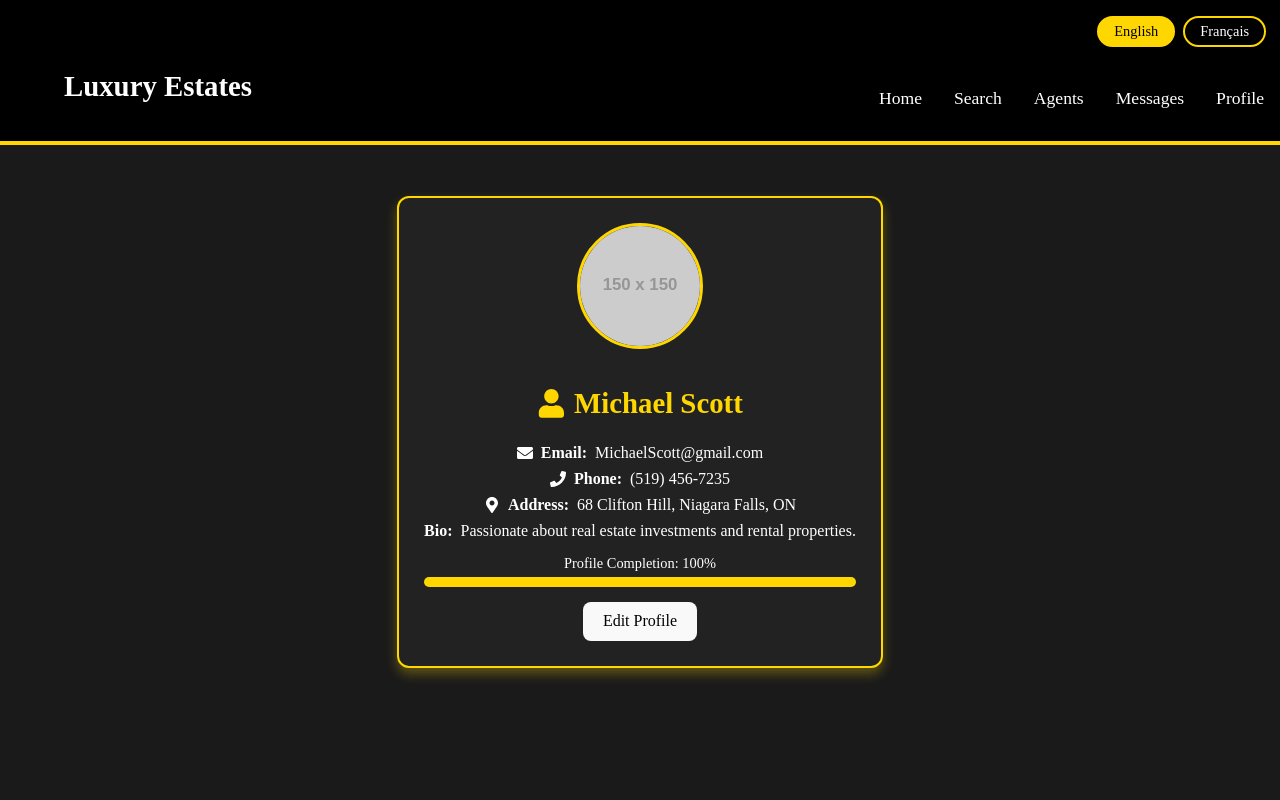
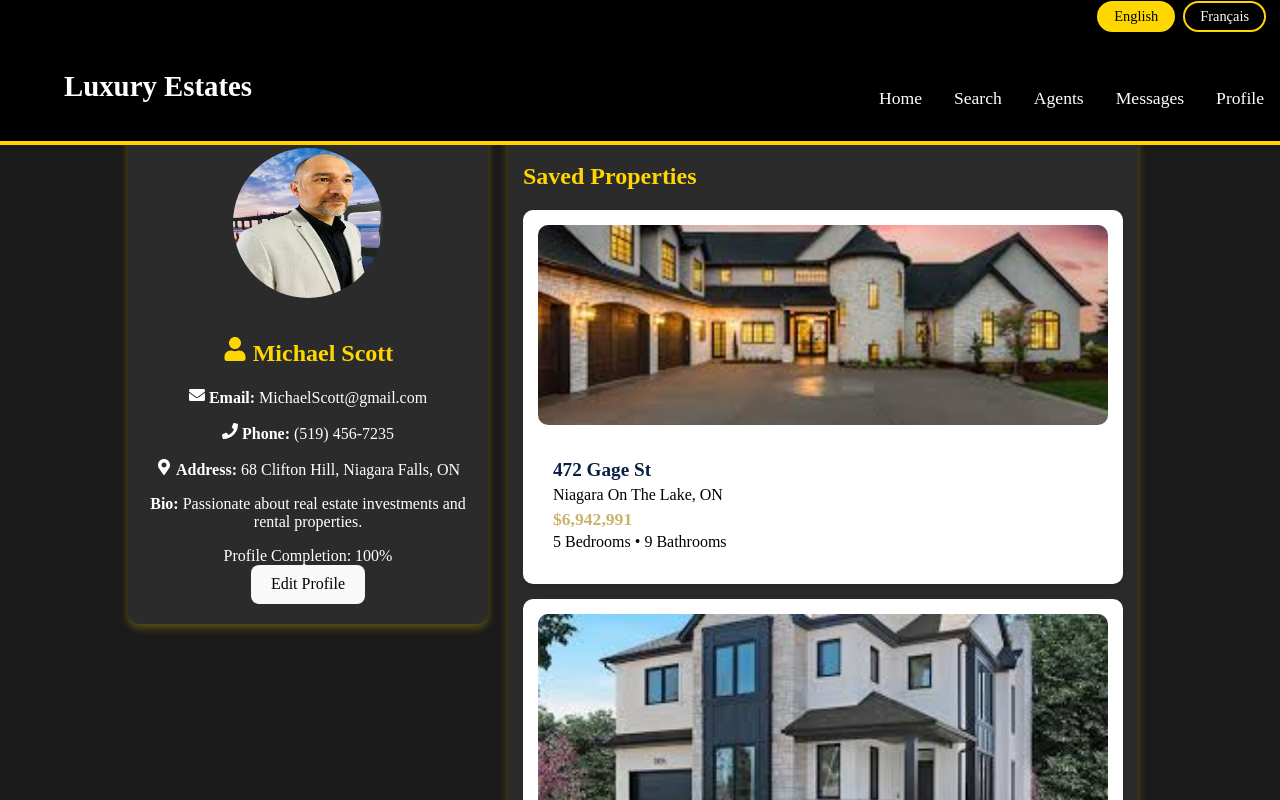
Before and after one commit to RogerLi-COSC/3P94, a React (Vite) app in the folder my-app/: page /profile in a window 1280 px wide. Shown: the top 800 px of the page. Built offline with nearby package versions, Linux system fonts and the light colour scheme.

Commit message:
Stage 2 done
Final draft of stage2

```diff
--- a/my-app/src/page/Profile.jsx
+++ b/my-app/src/page/Profile.jsx
@@ -1,24 +1,31 @@
-import React, { useState } from 'react';
-import { FaEnvelope, FaPhone, FaMapMarkerAlt, FaUser } from 'react-icons/fa';
-import '../styling/Profile.css';
+import React, { useState } from "react";
+import { FaEnvelope, FaPhone, FaMapMarkerAlt, FaUser } from "react-icons/fa";
+import "../styling/Profile.css";
+import PropertyCard from "../components/PropertyCard.jsx";
+import profileImage from "/Images/prof1.jpg";
 
-const Profile = () => {
+const savedProperties = [
+  { id: 1, image: "/Images/house1.jpg", title: "472 Gage St", location: "Niagara On The Lake, ON", price: "$6,942,991", details: "5 Bedrooms • 9 Bathrooms" },
+  { id: 2, image: "/Images/house2.jpg", title: "Luxury Villa", location: "Toronto, ON", price: "$4,500,000", details: "4 Bedrooms • 6 Bathrooms" },
+  { id: 3, image: "/Images/house3.jpg", title: "Beachfront Estate", location: "Vancouver, BC", price: "$7,800,000", details: "6 Bedrooms • 7 Bathrooms" },
+];
+
+export default function Profile() {
   const [profile] = useState({
-    name: 'Michael Scott',
-    email: 'MichaelScott@gmail.com',
-    phone: '(519) 456-7235',
-    address: '68 Clifton Hill, Niagara Falls, ON',
-    bio: 'Passionate about real estate investments and rental properties.',
+    name: "Michael Scott",
+    email: "MichaelScott@gmail.com",
+    phone: "(519) 456-7235",
+    address: "68 Clifton Hill, Niagara Falls, ON",
+    bio: "Passionate about real estate investments and rental properties.",
     profileCompletion: 100,
   });
 
   return (
     <div className="profile-page">
+      <div className="profile-container">
+        {/* Profile Section */}
         <div className="profile-info">
-        <img
-          src="https://via.placeholder.com/150/FFD700/FFFFFF?text=MS"
-          alt="Profile"
-        />
+          <img src={profileImage} alt="Profile" />
           <h2><FaUser /> {profile.name}</h2>
           <p><FaEnvelope /> <strong>Email:</strong> {profile.email}</p>
           <p><FaPhone /> <strong>Phone:</strong> {profile.phone}</p>
@@ -28,18 +35,23 @@ const Profile = () => {
           <div className="profile-completion">
             <span>Profile Completion: {profile.profileCompletion}%</span>
             <div className="completion-bar">
-            <div
-              className="completion-fill"
-              style={{ width: `${profile.profileCompletion}%` }}
-            />
+              <div className="completion-fill" style={{ width: `${profile.profileCompletion}%` }} />
             </div>
           </div>
 
           <button>Edit Profile</button>
         </div>
+
+        {/* Saved Properties Section */}
+        <div className="saved-properties">
+          <h2>Saved Properties</h2>
+          <div className="property-listings">
+            {savedProperties.map((property) => (
+              <PropertyCard key={property.id} {...property} />
+            ))}
+          </div>
+        </div>
+      </div>
     </div>
   );
-
-};
-
-export default Profile;
+}
--- a/my-app/src/styling/Profile.css
+++ b/my-app/src/styling/Profile.css
@@ -1,89 +1,95 @@
+/* Profile Page */
 .profile-page {
+  padding-top: 8rem;
+  background-color: #1a1a1a;
+  color: white;
   display: flex;
-  flex-direction: column;
-  align-items: center;
-  justify-content: center;
-  min-height: 100vh;
-  background-color: #1a1a1a;
-  padding: 2rem;
-  color: #fff;
-}
-
-/* Profile Card */
-.profile-info {
-  background-color: #222;
-  padding: 25px;
-  border-radius: 12px;
-  box-shadow: 0 6px 12px rgba(255, 215, 0, 0.3);
-  max-width: 450px;
-  text-align: center;
-  border: 2px solid gold;
-}
-
-/* Profile Picture */
-.profile-info img {
-  width: 120px;
-  height: 120px;
-  border-radius: 50%;
-  object-fit: cover;
-  margin-bottom: 10px;
-  border: 3px solid gold;
-}
-
-/* Profile Header */
-.profile-info h2 {
-  color: #ffd700;
-  font-size: 1.8rem;
-  display: flex;
-  align-items: center;
-  justify-content: center;
-  gap: 8px;
-}
-
-/* Profile Details */
-.profile-info p {
-  margin: 8px 0;
-  font-size: 1rem;
-  display: flex;
-  align-items: center;
-  gap: 8px;
   justify-content: center;
 }
 
-/* Profile Completion */
-.profile-completion {
-  margin-top: 15px;
-  font-size: 0.9rem;
+/* Profile Container */
+.profile-container {
+  display: flex;
+  width: 80%;
+  max-width: 1200px;
+  gap: 20px;
+  align-items: flex-start;
 }
 
-.completion-bar {
-  height: 10px;
-  background-color: #444;
-  border-radius: 6px;
-  margin-top: 5px;
-  overflow: hidden;
+/* Profile Info */
+.profile-info {
+  background-color: #2b2b2b;
+  padding: 20px;
+  border-radius: 12px;
+  box-shadow: 0 4px 8px rgba(255, 215, 0, 0.3);
+  width: 320px;
+  flex-shrink: 0;
+  text-align: center;
 }
 
-.completion-fill {
-  height: 100%;
-  background-color: #ffd700;
-  transition: width 0.4s ease-in-out;
+.profile-info h2 {
+  color: #ffd700;
 }
 
-/* Edit Profile Button */
-button {
-  background-color: #ffd700;
-  color: black;
-  border: none;
-  padding: 12px 20px;
-  border-radius: 8px;
-  cursor: pointer;
-  font-weight: bold;
-  transition: all 0.3s ease-in-out;
-  margin-top: 15px;
+.profile-info img {
+  border-radius: 50%;
+  width: 150px;
+  height: 150px;
+  margin-bottom: 15px;
 }
 
-button:hover {
-  background-color: #e6c300;
-  transform: scale(1.05);
+/* Saved Properties Section */
+.saved-properties {
+  flex: 1;
+  background: #2b2b2b;
+  padding: 15px;
+  border-radius: 12px;
+  box-shadow: 0 4px 8px rgba(255, 215, 0, 0.3);
+  max-width: 600px;
 }
+
+.saved-properties h2 {
+  color: #ffd700;
+  font-size: 1.5rem;
+  margin-bottom: 20px;
+}
+
+/* Property Listings */
+.property-listings {
+  display: grid;
+  grid-template-columns: 1fr;
+  gap: 15px;
+}
+
+.property-card {
+  background: white;
+  border-radius: 10px;
+  padding: 15px;
+  box-shadow: 0 4px 8px rgba(0, 0, 0, 0.1);
+  transition: transform 0.3s;
+}
+
+.property-card:hover {
+  transform: scale(1.03);
+}
+
+.property-card img {
+  width: 100%;
+  border-radius: 10px;
+}
+
+.property-card h2 {
+  font-size: 1.2rem;
+  color: gold;
+  margin-top: 10px;
+}
+
+.property-card p {
+  color: black;
+  font-size: 1rem;
+}
+
+/* Limit property card width */
+.property-card-container {
+  max-width: 400px;
+}
```
Also changed, not shown: 1 other file (tests, documents, lock files or other folders). Lines whose indentation alone changed are shown as unchanged.
